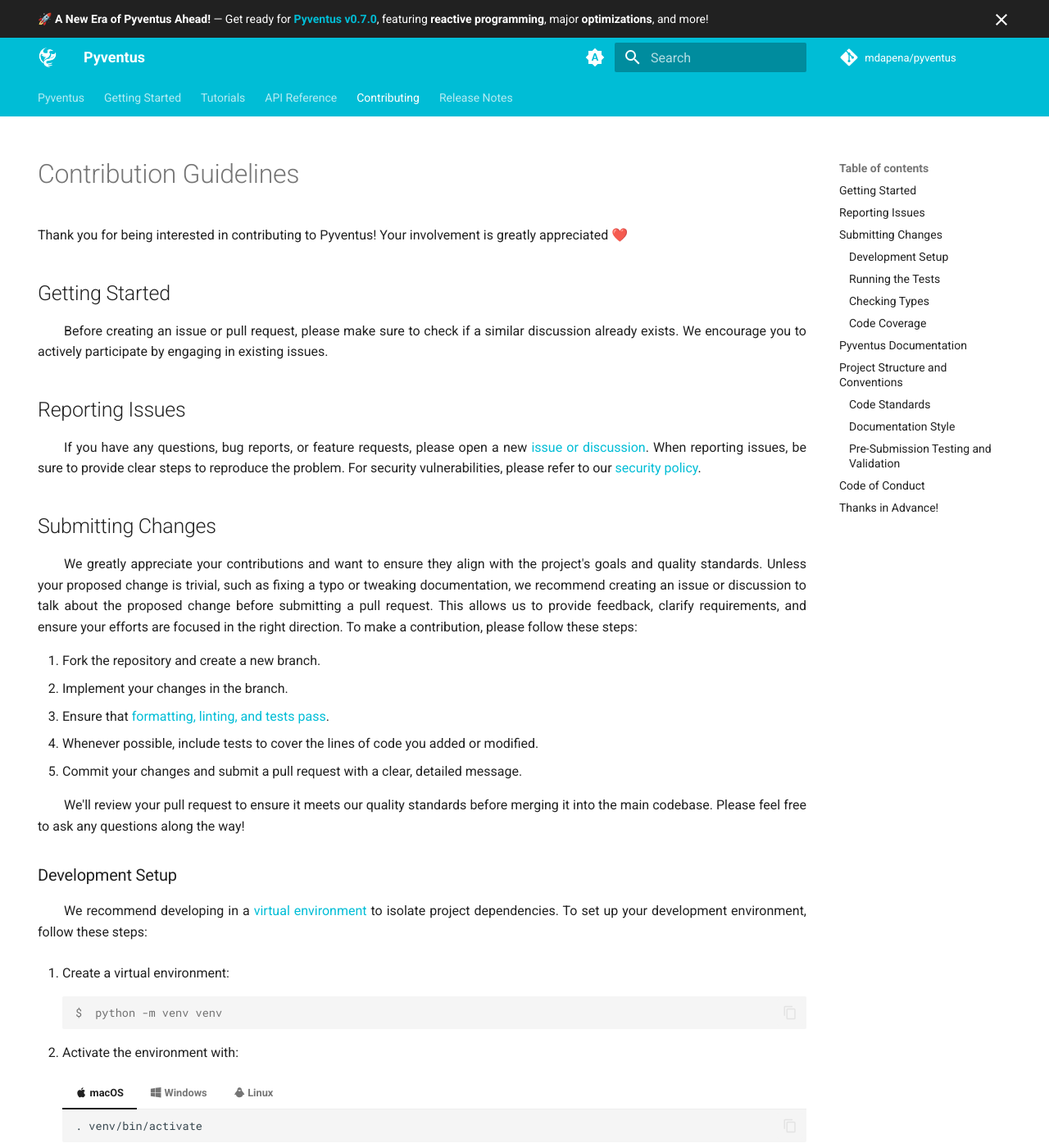
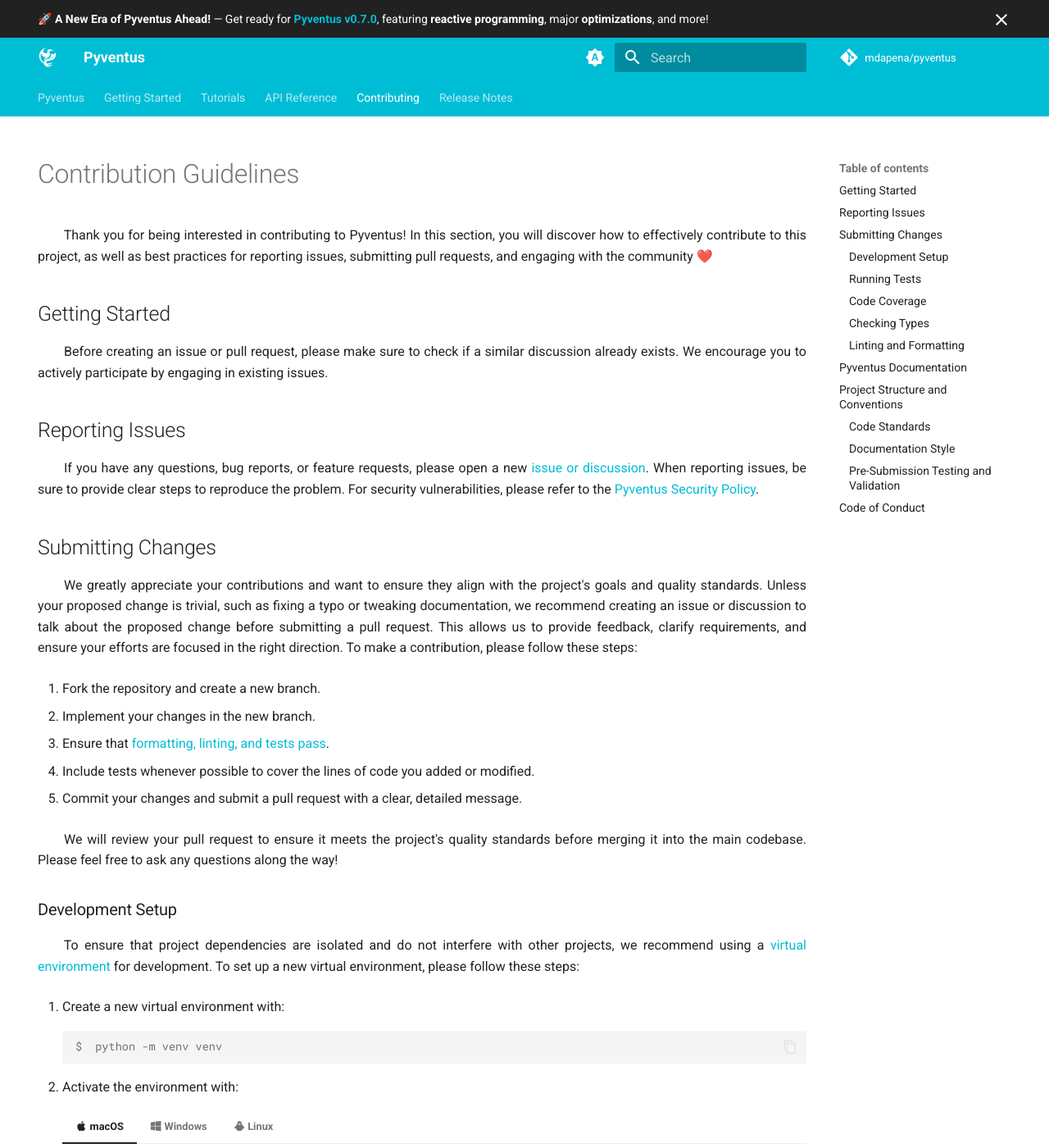
Before and after one commit to mdapena/pyventus, an MkDocs documentation site: the page built from docs/contributing.md, in a window 1280 px wide and 1400 px high. Shown: the whole window at 82% size. Built offline with MkDocs 1.6.1 and Material for MkDocs 9.7.7, drawn with Linux system fonts in a browser that asks for light colours; comment, search, counter and statistics services are not loaded; the version menu is left out; some of the changed text lies outside the part shown.

Commit message:
Update the Contributing section for v0.7.0 docs

````diff
--- a/docs/contributing.md
+++ b/docs/contributing.md
@@ -1,330 +1,368 @@
 ---
 hide:
-  - navigation
+    - navigation
 ---
 
 <style>
- .go:before {
-  content: "$";
-  padding-right: 1.17647em;
- }
+    .terminal-command {
+        .go:before {
+            content: "$";
+            padding-right: 1.17647em;
+        }
+    }
 </style>
 
 # Contribution Guidelines
 
-<p style='text-align: justify;' markdown>
-    Thank you for being interested in contributing to Pyventus! Your involvement is greatly appreciated ❤️
+<p style="text-align: justify;">
+    &emsp;&emsp;Thank you for being interested in contributing to Pyventus! In this section, you will discover how to effectively contribute to this project, as well as best practices for reporting issues, submitting pull requests, and engaging with the community ❤️
 </p>
 
 ## Getting Started
 
-<p style='text-align: justify;' markdown>
-    &emsp;&emsp;Before creating an issue or pull request, please make sure to check if a similar discussion already
-	exists. We encourage you to actively participate by engaging in existing issues.
+<p style="text-align: justify;" markdown>
+    &emsp;&emsp;Before creating an issue or pull request, please make sure to check if a similar discussion already exists. We encourage you to actively participate by engaging in existing issues.
 </p>
 
 ## Reporting Issues
 
-<p style='text-align: justify;' markdown>
-    &emsp;&emsp;If you have any questions, bug reports, or feature requests, please open a new [issue or discussion](https://github.com/mdapena/pyventus/issues/new/choose).
-	When reporting issues, be sure to provide clear steps to reproduce the problem. For security vulnerabilities,
-	please refer to our [security policy](https://github.com/mdapena/pyventus/security/policy).
+<p style="text-align: justify;">
+    &emsp;&emsp;If you have any questions, bug reports, or feature requests, please open a new <a href="https://github.com/mdapena/pyventus/issues/new/choose" target="_blank">issue or discussion</a>. When reporting issues, be sure to provide clear steps to reproduce the problem. For security vulnerabilities, please refer to the <a href="https://github.com/mdapena/pyventus/security/policy" target="_blank">Pyventus Security Policy</a>.
 </p>
 
 ## Submitting Changes
 
-<p style='text-align: justify;' markdown>
-	&emsp;&emsp;We greatly appreciate your contributions and want to ensure they align with the project's goals and
-	quality standards. Unless your proposed change is trivial, such as fixing a typo or tweaking documentation, we
-	recommend creating an issue or discussion to talk about the proposed change before submitting a pull request.
-	This allows us to provide feedback, clarify requirements, and ensure your efforts are focused in the right
-	direction. To make a contribution, please follow these steps:
+<p style="text-align: justify;">
+	&emsp;&emsp;We greatly appreciate your contributions and want to ensure they align with the project's goals and quality standards. Unless your proposed change is trivial, such as fixing a typo or tweaking documentation, we recommend creating an issue or discussion to talk about the proposed change before submitting a pull request. This allows us to provide feedback, clarify requirements, and ensure your efforts are focused in the right direction. To make a contribution, please follow these steps:
 </p>
 
-<ol style='text-align: justify;' markdown>
+1.  <p style="text-align: justify;">Fork the repository and create a new branch.</p>
+2.  <p style="text-align: justify;">Implement your changes in the new branch.</p>
+3.  <p style="text-align: justify;" markdown>Ensure that [formatting, linting, and tests pass](#pre-submission-testing-and-validation).</p>
+4.  <p style="text-align: justify;">Include tests whenever possible to cover the lines of code you added or modified.</p>
+5.  <p style="text-align: justify;">Commit your changes and submit a pull request with a clear, detailed message.</p>
 
-<li markdown>Fork the repository and create a new branch.</li>
-<li markdown>Implement your changes in the branch.</li>
-<li markdown>Ensure that [formatting, linting, and tests pass](#pre-submission-testing-and-validation).</li>
-<li markdown>Whenever possible, include tests to cover the lines of code you added or modified.</li>
-<li markdown>Commit your changes and submit a pull request with a clear, detailed message.</li>
-
-</ol>
-
-<p style='text-align: justify;' markdown>
-	&emsp;&emsp;We'll review your pull request to ensure it meets our quality standards before merging it into the main
-	codebase. Please feel free to ask any questions along the way!
+<p style="text-align: justify;">
+	&emsp;&emsp;We will review your pull request to ensure it meets the project's quality standards before merging it into the main codebase. Please feel free to ask any questions along the way!
 </p>
 
 ### Development Setup
 
-<p style='text-align: justify;' markdown>
-	&emsp;&emsp;We recommend developing in a [virtual environment](https://docs.python.org/3/library/venv.html) to
-	isolate project dependencies. To set up your development environment, follow these steps:
+<p style="text-align: justify;" markdown>
+	&emsp;&emsp;To ensure that project dependencies are isolated and do not interfere with other projects, we recommend using a <a href="https://docs.python.org/3/library/venv.html" target="_blank_">virtual environment</a> for development. To set up a new virtual environment, please follow these steps:
 </p>
 
-1. Create a virtual environment:
+1.  Create a new virtual environment with:<div class="terminal-command">
 
-	```console
-	python -m venv venv
-	```
+    ```console
+    python -m venv venv
+    ```
 
-2. Activate the environment with:
+    </div>
+
+2.  Activate the environment with:
 
     === ":material-apple: macOS"
 
-        ``` sh
+        <div class="terminal-command">
+        ```console
         . venv/bin/activate
         ```
+        </div>
 
     === ":fontawesome-brands-windows: Windows"
 
-        ``` sh
+        <div class="terminal-command">
+        ```console
         . venv/Scripts/activate
         ```
+        </div>
 
     === ":material-linux: Linux"
 
-        ``` sh
+        <div class="terminal-command">
+        ```console
         . venv/bin/activate
         ```
+        </div>
 
-3. Install development dependencies:
+3.  Install development dependencies with:<div class="terminal-command">
 
-	```console
-	pip install -e .[dev]
-	```
+    ```console
+    pip install -e .[dev]
+    ```
 
-### Running the Tests
+    </div>
 
-<p style='text-align: justify;' markdown>
-	During development, you have two options to run the test suite:
+### Running Tests
+
+<p style="text-align: justify;">
+	&emsp;&emsp;To run the test suite of Pyventus, you can either perform a manual execution with <a href="https://docs.pytest.org/en/stable/" target="_blank">pytest</a> or use <a href="https://hatch.pypa.io/latest/" target="_blank">Hatch</a> to run the test suite across all supported Python versions.
 </p>
 
-=== "Manual"
+=== ":material-console: Manual"
 
-	```console
-	pytest -v
-	```
+    <div class="terminal-command">
+    ```console
+    pytest -v
+    ```
+    </div>
 
-=== "Using Hatch"
+=== ":material-package-variant-plus: Using Hatch"
 
-	```console
-	hatch run tests:test
-	```
+    <div class="terminal-command">
+    ```console
+    hatch run tests:test
+    ```
+    </div>
 
-!!! tip "Validating New Event Emitters"
+### Code Coverage
 
-	<p style='text-align: justify;' markdown>
-		When implementing new event emitters, it is crucial to ensure their seamless integration with other
-		event emitters and the entire package. To achieve this, we kindly request that you utilize the provided test
-		suite specifically designed for testing new event emitters.
-	</p>
+<p style="text-align: justify;" markdown>
+	&emsp;&emsp;To evaluate the test coverage of your code, you can either perform a manual evaluation with <a href="https://coverage.readthedocs.io/en/7.3.3/" target="_blank">Coverage.py</a> or use <a href="https://hatch.pypa.io/latest/" target="_blank">Hatch</a> to evaluate test coverage across all supported Python versions.
+</p>
+
+=== ":material-console: Manual"
+
+    <div class="terminal-command">
+    ```console
+    coverage run -m pytest -v
+    ```
+    </div>
+
+=== ":material-package-variant-plus: Using Hatch"
+
+    <div class="terminal-command">
+    ```console
+    hatch run tests:cov
+    ```
+    </div>
 
 ### Checking Types
 
-<p style='text-align: justify;' markdown>
-	You can use the [mypy](https://github.com/python/mypy) tool to check the static typing of your code. Simply run the
-	following command:
+<p style="text-align: justify;">
+	&emsp;&emsp;To check the static typing of your code, you can either perform a manual check with <a href="https://www.mypy-lang.org/" target="_blank">mypy</a> or use <a href="https://hatch.pypa.io/latest/" target="_blank">Hatch</a> to check static typing across all supported Python versions.
 </p>
 
-=== "Manual"
+=== ":material-console: Manual"
 
-	```console
-	mypy
-	```
+    <div class="terminal-command">
+    ```console
+    mypy
+    ```
+    </div>
 
-=== "Using Hatch"
+=== ":material-package-variant-plus: Using Hatch"
 
-	```console
-	hatch run tests:typing
-	```
+    <div class="terminal-command">
+    ```console
+    hatch run tests:typing
+    ```
+    </div>
 
-### Code Coverage
+### Linting and Formatting
 
-<p style='text-align: justify;' markdown>
-	To check the code [coverage](https://coverage.readthedocs.io/en/7.3.3/) of your changes, run the following command:
+<p style="text-align: justify;">
+	&emsp;&emsp;To check the linting and formatting of your code, you can either manually use <a href="https://docs.astral.sh/ruff/" target="_blank">Ruff</a> or use <a href="https://hatch.pypa.io/latest/" target="_blank">Hatch</a> to perform these checks across all supported Python versions.
 </p>
 
-=== "Manual"
+=== ":material-console: Manual"
 
-	```console
-	coverage run -m pytest -v
-	```
+    <div class="terminal-command">
+    ```console
+    ruff check & ruff format --check
+    ```
+    </div>
 
-=== "Using Hatch"
+=== ":material-package-variant-plus: Using Hatch"
 
-	```console
-	hatch run tests:cov
-	```
+    <div class="terminal-command">
+    ```console
+    hatch run tests:style
+    ```
+    </div>
 
 ## Pyventus Documentation
 
-<p style='text-align: justify;' markdown>
-	&emsp;&emsp;The documentation for our project is written in Markdown and built using [Material for MkDocs](https://squidfunk.github.io/mkdocs-material/).
-	Additionally, the API documentation is generated from the docstrings using [mkdocstrings](https://mkdocstrings.github.io/).
-	To begin working on the documentation in a development environment, simply execute the following command:
+<p style="text-align: justify;">
+	&emsp;&emsp;The Pyventus documentation is written in Markdown and built with <a href="https://squidfunk.github.io/mkdocs-material/" target="_blank">Material for MkDocs</a>. To get started in development mode, run one of the following commands:
 </p>
 
-=== "Manual"
+=== ":material-console: Manual"
 
-	```console
-	mkdocs serve --dev-addr localhost:8000
-	```
+    <div class="terminal-command">
+    ```console
+    mkdocs serve --dev-addr localhost:8000
+    ```
+    </div>
 
-=== "Using Hatch"
+=== ":material-package-variant-plus: Using Hatch"
 
-	```console
-	hatch run docs:serve
-	```
+    <div class="terminal-command">
+    ```console
+    hatch run docs:serve
+    ```
+    </div>
 
 ## Project Structure and Conventions
 
-<p style='text-align: justify;' markdown>
-	&emsp;&emsp;This project follows the [src-layout](https://blog.ionelmc.ro/2014/05/25/python-packaging/) convention
-	for Python packages. This convention improves code organization, facilitates easy testing and usage, and allows
-	developers to install the package in [editable mode](https://packaging.python.org/en/latest/guides/distributing-packages-using-setuptools/#working-in-development-mode).
-	By adhering to this convention, we can validate the package thoroughly in a realistic environment, leading to a
-	higher quality and user-friendly product.
+<p style="text-align: justify;">
+	&emsp;&emsp;This project follows the <a href="https://blog.ionelmc.ro/2014/05/25/python-packaging/" target="_blank">src-layout</a> convention for Python packages. This convention improves code organization, facilitates easy testing and usage, and allows developers to install the package in <a href="https://packaging.python.org/en/latest/guides/distributing-packages-using-setuptools/#working-in-development-mode" target="_blank">editable mode</a>. By adhering to this convention, we can validate the package thoroughly in a realistic environment, leading to a higher quality and user-friendly product.
 </p>
 
 ### Code Standards
 
-<p style='text-align: justify;' markdown>
-	We strive for a high-quality and maintainable codebase. To achieve this, we have established the following code
-	standards:
+<p style="text-align: justify;">
+	&emsp;&emsp;At Pyventus, ensuring a high-quality and maintainable codebase is essential. Therefore, the following code standards have been established to guide the development process as well as promote consistency:
 </p>
 
-<ul style='text-align: justify;' markdown>
+-   <p style="text-align: justify;"><b>PEP-8 Compliance</b> ─
+    	Follow the guidelines outlined in <a href="https://peps.python.org/pep-0008/" target="_blank">PEP-8</a> to ensure clean and readable Python code. Adhering to these standards promotes consistency, enhances code comprehension, and facilitates collaboration among contributors.
+    </p>
 
-<li markdown>**PEP-8 Compliance** ─
-Please follow the guidelines outlined in [PEP-8](https://peps.python.org/pep-0008/) for consistent code formatting.
-Adhering to these standards ensures readability and maintainability across our codebase.
-</li>
+-   <p style="text-align: justify;"><b>Meaningful Naming</b> ─
+    	Use descriptive and meaningful names for variables, functions, and classes. Clear and intuitive naming enhances code comprehension, making it easier for everyone to understand and work with the code.
+    </p>
 
-<li markdown>**Black Formatter** ─
-We recommend using the [Black](https://black.readthedocs.io/en/stable/the_black_code_style/index.html) code formatter
-to ensure consistent style and formatting. By automatically enforcing a standard style, the Black formatter saves you
-time and effort in manual formatting.
-</li>
+-   <p style="text-align: justify;"><b>Modularity and Reusability</b> ─
+    	Encourage the development of modular and reusable code. Breaking down complex tasks into smaller, self-contained components promotes maintainability, reduces complexity, and allows for scalability and extensibility.
+    </p>
 
-<li markdown>**Meaningful Naming** ─
-Use descriptive and meaningful names for variables, functions, and classes. Clear and intuitive naming enhances code
-comprehension, making it easier for everyone to understand and work with the code.
-</li>
+-   <p style="text-align: justify;"><b>Optimization and Efficiency</b> ─
+    	Strive for efficient code by considering algorithmic complexity and optimizing where necessary. Writing code that is both correct and performant ensures responsive and scalable applications.
+    </p>
 
-<li markdown>**Modularity and Reusability** ─
-Encourage the development of modular and reusable code. Breaking down complex tasks into smaller, self-contained
-components promotes maintainability, reduces complexity, and allows for scalability and extensibility.
-</li>
+-   <p style="text-align: justify;" class="annotate" markdown><b>Class Structure</b> ─
+    	While there are no strict rules for structuring classes in Python beyond common sense and readability, Pyventus has established a recommended class structure that provides a foundation for a consistent codebase.(1)
+    </p>
 
-<li markdown>**Optimization and Efficiency** ─
-Strive for efficient code by considering algorithmic complexity and optimizing where necessary. Writing code that is
-both correct and performant ensures responsive and scalable applications.
-</li>
+    1.  <h2 style="margin-top: 0;">Recommended Class Structure</h2>
 
-</ul>
+        ```sh
+        Class Name
+
+        1. Inner Classes and Class Attributes
+           └── Access Modifiers: private, protected, public
+
+        2. Static Methods
+           ├── @staticmethod
+           └── Access Modifiers: private, protected, public
+
+        3. Class Methods
+           ├── @classmethod
+           └── Access Modifiers: private, protected, public
+
+        4. Special Attributes
+           ├── __slots__, __init__, __repr__
+
+        5. Properties
+           ├── @property
+           └── Access Modifiers: private, protected, public
+
+        6. Abstract Methods
+           ├── @abstractmethod
+           └── Access Modifiers: private, protected, public
+
+        7. Instance Methods
+           └── Access Modifiers: private, protected, public
+
+        8. Other Magic Methods
+
+        ```
 
 ### Documentation Style
 
-<p style='text-align: justify;' markdown>
-	&emsp;&emsp;Clear and comprehensive documentation facilitates collaboration and understanding. When contributing
-	to this project, please ensure that you document the following items using properly formatted docstrings:
+<p style="text-align: justify;">
+	&emsp;&emsp;When contributing to Pyventus, please make sure that all code is well documented. The following should be documented using properly formatted docstrings:
 </p>
 
-* Modules.
-* Class definitions.
-* Function definitions.
-* Module-level variables.
+-   Modules.
+-   Class definitions.
+-   Function definitions.
+-   Module-level variables.
 
-<p style='text-align: justify;' markdown>
-	&emsp;&emsp;Pyventus uses [Sphinx](https://www.sphinx-doc.org/en/master/) docstrings formatted according to
-	PEP 257 guidelines. For more examples and detailed guidance on using Sphinx-style docstrings, we encourage
-	you to consult the official [Sphinx documentation](https://www.sphinx-doc.org/en/master/#user-guides).
+<p style="text-align: justify;">
+	&emsp;&emsp;Pyventus uses <a href="https://www.sphinx-doc.org/en/master/" target="_blank">Sphinx docstrings</a> formatted according to <a href="https://peps.python.org/pep-0257/" target="_blank">PEP 257</a> guidelines. For more examples and detailed guidance on using Sphinx-style docstrings, please refer to the official <a href="https://www.sphinx-doc.org/en/master/#user-guides" target="_blank">Sphinx documentation</a>.
 </p>
 
 ### Pre-Submission Testing and Validation
 
-<p style='text-align: justify;' markdown>
-	&emsp;&emsp;Before submitting your pull request, it is crucial to ensure that your changes pass all the necessary
-	checks. To do so, simply run the following command:
+<p style="text-align: justify;">
+	&emsp;&emsp;Before submitting your pull request, it is crucial to ensure that your changes pass all necessary checks. To do so, simply run the following command:
 </p>
 
+<div class="terminal-command">
 ```console
 hatch run tests:all
 ```
+</div>
 
-<p style='text-align: justify;' markdown>
-	&emsp;&emsp;The above command will trigger the Hatch project manager to initiate the comprehensive testing process
-	across all supported Python versions. It will run tests, perform typing checks, ensure code formatting, and measure
-	code coverage. This ensures that your changes meet the required quality standards.
+<p style="text-align: justify;">
+	&emsp;&emsp;This command will trigger the Hatch project manager to initiate a comprehensive testing process across all supported Python versions. It will run tests, perform type checks, ensure code linting and formatting, and measure code coverage. This ensures that your changes meet the required quality standards.
 </p>
 
-!!! info "Testing for Individual Python Versions"
+!!! info "Testing for Specific Python Versions"
 
-	<p style='text-align: justify;' markdown>
-		If you want to test for specific Python versions, you can do so by specifying the desired versions in the
-		command, as follows:
-	</p>
+    === ":material-language-python: Python 3.10"
 
-	=== "Python 3.10"
+    	<div class="terminal-command">
+    	```console
+    	hatch run +py=3.10 tests:all
+    	```
+    	</div>
 
-		```console
-		hatch run +py=3.10 tests:all
-		```
+    === ":material-language-python: Python 3.11"
 
-	=== "Python 3.11"
+    	<div class="terminal-command">
+    	```console
+    	hatch run +py=3.11 tests:all
+    	```
+    	</div>
 
-		```console
-		hatch run +py=3.11 tests:all
-		```
+    === ":material-language-python: Python 3.12"
 
-	=== "Python 3.12"
+    	<div class="terminal-command">
+    	```console
+    	hatch run +py=3.12 tests:all
+    	```
+    	</div>
 
-		```console
-		hatch run +py=3.12 tests:all
-		```
+    === ":material-language-python: Python 3.13"
 
-	=== "Python 3.13"
-
-		```console
-		hatch run +py=3.13 tests:all
-		```
+    	<div class="terminal-command">
+    	```console
+    	hatch run +py=3.13 tests:all
+    	```
+    	</div>
 
 !!! warning "Troubleshooting Hatch Environment Errors"
 
-	<p style='text-align: justify;' markdown>
-		If commands run successfully when executed manually but produce unexpected errors or misbehavior when run
-		within a Hatch environment, even though the dependencies are declared correctly, this could indicate an
-		issue with the Hatch environment cache. To resolve potential cache-related issues, you can remove the
-		environment and clear its cache by running:
-	</p>
+    <p style="text-align: justify;">
+    	&emsp;&emsp;If commands run successfully when executed manually but produce unexpected errors or misbehavior when run within a Hatch environment, even though the dependencies are declared correctly, this could indicate an issue with the Hatch environment cache. To resolve potential cache-related issues, you can remove the environment and clear its cache by running:
+    </p>
 
-	```console
-	hatch env remove [ENV_NAME]
-	```
+    <div class="terminal-command">
+    ```console
+    hatch env remove [ENV_NAME]
+    ```
+    </div>
 
-	<p style='text-align: justify;' markdown>
-		Alternatively, you can remove all environments and their cache by running the following command:
-	</p>
+    <p style='text-align: justify;'>
+    	&emsp;&emsp;Alternatively, if you prefer to take a more comprehensive approach by removing all environments and clearing their caches, you can do so by running the following command:
+    </p>
 
-	```console
-	hatch env prune
-	```
+    <div class="terminal-command">
+    ```console
+    hatch env prune
+    ```
+    </div>
 
 ## Code of Conduct
 
-<p style='text-align: justify;' markdown>
-	&emsp;&emsp;This project and everyone participating in it is governed by the [Pyventus Code of Conduct](https://github.com/mdapena/pyventus/blob/master/.github/CODE_OF_CONDUCT.md).
-	By participating, you are expected to uphold this code. Please report unacceptable behavior.
+<p style="text-align: justify;">
+	&emsp;&emsp;This project is committed to fostering a welcoming and inclusive environment for all participants. The <a href="https://github.com/mdapena/pyventus/blob/master/.github/CODE_OF_CONDUCT.md" target="_blank">Pyventus Code of Conduct</a> applies to this project and everyone involved in it. By participating, you agree to uphold these standards and contribute to a positive experience for everyone.
 </p>
 
-## Thanks in Advance!
-
-<p style='text-align: justify;' markdown>
-	&emsp;&emsp;Thank you for considering contributing to this project. Your contributions are valuable
-	and greatly appreciated. If you have any questions or need further clarification, please don't
-	hesitate to reach out. We look forward to collaborating with you to enhance this project!
+<p style="text-align: justify;">
+	&emsp;&emsp;If you witness or experience any unacceptable behavior, we encourage you to report it to the project maintainers. Your feedback is important in helping us maintain a respectful community.
 </p>
-
-<br>
````
